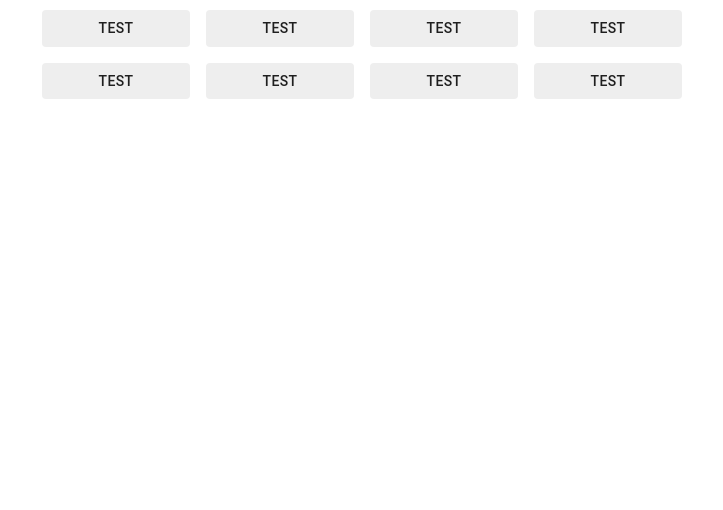
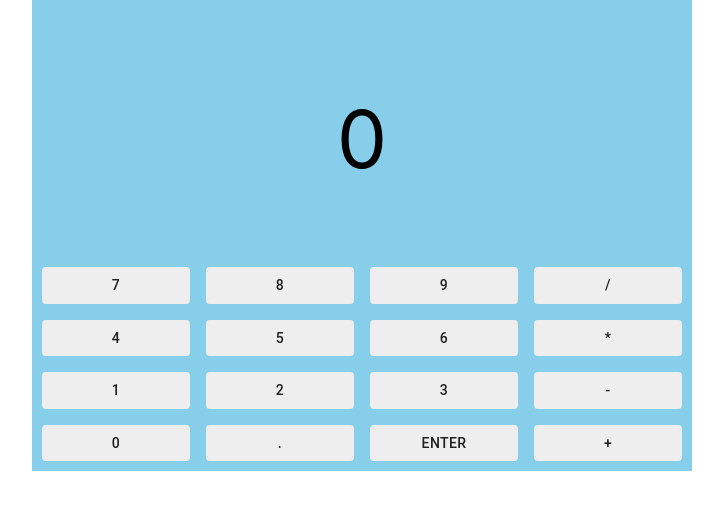
Before and after one commit to KirbyPatrick/calculator, a React (Create React App) app: page / in a window 1280 px wide. Shown: the top 510 px of the page, without its empty margins (278-1001 px from the left). Built offline with nearby package versions, Linux system fonts and the light colour scheme.

Commit message:
created basic layout for app in CSS grid

```diff
--- a/src/App.css
+++ b/src/App.css
@@ -1,5 +1,6 @@
 .wrapper {
   width: 50%;
+  background: skyblue;
 }
 
 .gridClass {
@@ -12,6 +13,7 @@
   margin: auto;
   width: 50%;
   padding: 10px;
+  text-align: center;
 }
 
 .boxy {
@@ -21,3 +23,7 @@
 .gridClass > button {
   background: #eee;
 }
+
+p {
+  font-size: 5em;
+}
--- a/src/App.js
+++ b/src/App.js
@@ -1,20 +1,13 @@
 import React from "react";
-import Button from "@material-ui/core/Button";
 import "./App.css";
+import CalculatorButtons from "./components/CalculatorButtons";
+import Results from "./components/Results";
 
 function App() {
   return (
     <div className="wrapper center">
-      <div className="gridClass">
-        <Button>test</Button>
-        <Button>test</Button>
-        <Button>test</Button>
-        <Button>test</Button>
-        <Button>test</Button>
-        <Button>test</Button>
-        <Button>test</Button>
-        <Button>test</Button>
-      </div>
+      <Results />
+      <CalculatorButtons />
     </div>
   );
 }
--- /dev/null
+++ b/src/components/Results.js
@@ -0,0 +1,13 @@
+import React, { Component } from "react";
+
+class Results extends Component {
+  render() {
+    return (
+      <div className="">
+        <p>0</p>
+      </div>
+    );
+  }
+}
+
+export default Results;
--- a/src/components/calculatorButtons.js
+++ b/src/components/calculatorButtons.js
@@ -1,7 +1,27 @@
 import React from "react";
+import Button from "@material-ui/core/Button";
 
-const calculatorButtons = () => {
-  return <div />;
+const CalculatorButtons = () => {
+  return (
+    <div className="gridClass">
+      <Button>7</Button>
+      <Button>8</Button>
+      <Button>9</Button>
+      <Button>/</Button>
+      <Button>4</Button>
+      <Button>5</Button>
+      <Button>6</Button>
+      <Button>*</Button>
+      <Button>1</Button>
+      <Button>2</Button>
+      <Button>3</Button>
+      <Button>-</Button>
+      <Button>0</Button>
+      <Button>.</Button>
+      <Button>ENTER</Button>
+      <Button>+</Button>
+    </div>
+  );
 };
 
-export default calculatorButtons;
+export default CalculatorButtons;
```
